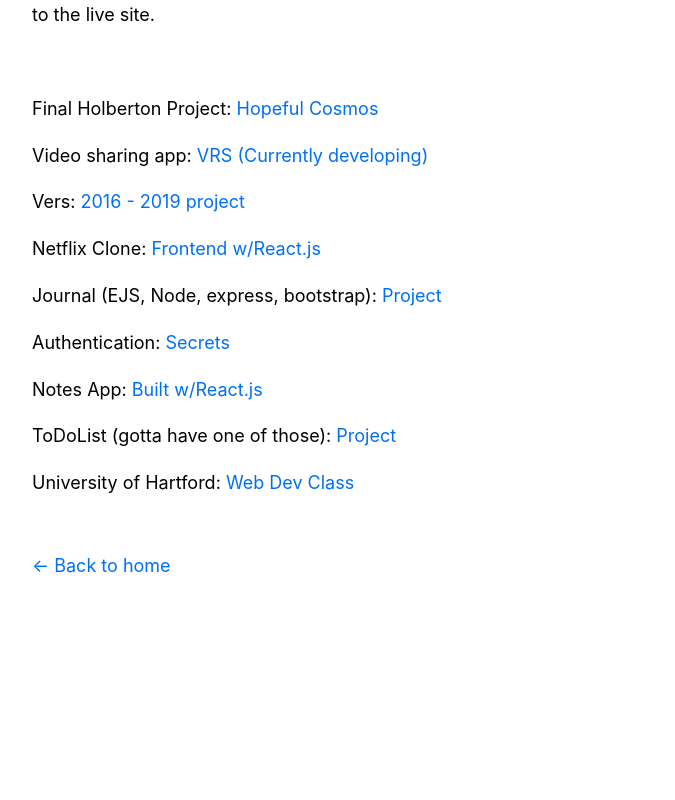
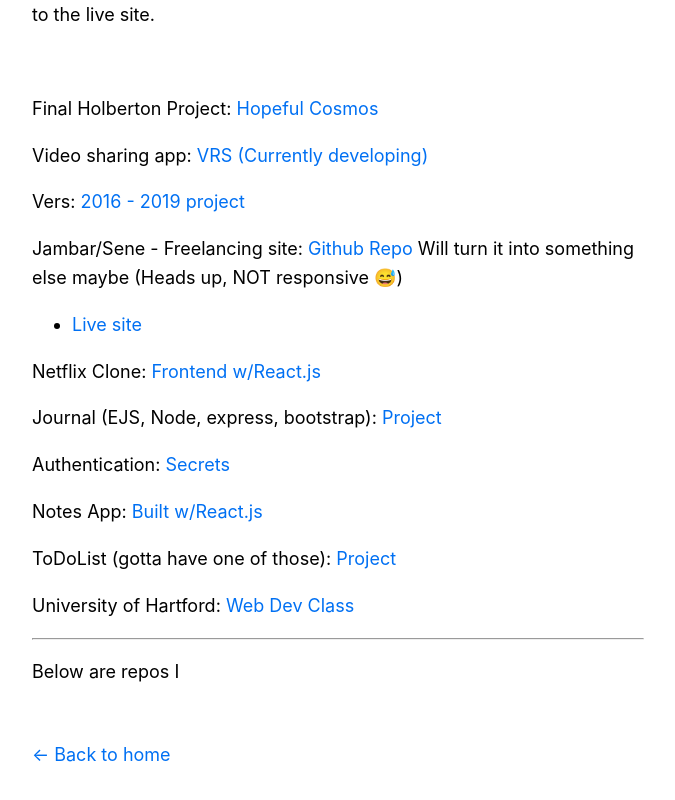
Before and after one commit to SeckMohameth/mohamethseck.com, a Next.js app: page /projects/first-post in a window 1280 px wide. Shown: the part 398-1198 px from the top of the page, without its empty margins (302-977 px from the left). Before the commit the page ends 1087 px from the top, so only its background shows below. Built offline with nearby package versions, Linux system fonts and the light colour scheme.

Commit message:
adding jambar

```diff
--- a/pages/projects/first-post.js
+++ b/pages/projects/first-post.js
@@ -16,6 +16,11 @@ export default function FirstPost() {
             <p>Video sharing app:  <a href="https://github.com/SeckMohameth/VRS-2020" target="_blank">VRS (Currently developing)</a></p>
             <p>Vers: <a href="https://github.com/SeckMohameth/Vers-2016-2019" target="_blank">2016 - 2019 project</a></p>
 
+            <p>Jambar/Sene - Freelancing site: <a href="https://github.com/SeckMohameth/Sene" target="_blank">Github Repo</a> Will turn it into something else maybe (Heads up, NOT responsive 😅)</p>
+            <ul>
+                <li><a href="https://jambar.vercel.app/">Live site</a></li>
+            </ul>
+
             <p>Netflix Clone: <a href="https://github.com/SeckMohameth/netflix-clone-React-Frontend" target="_blank">Frontend w/React.js</a></p>
             <p>Journal (EJS, Node, express, bootstrap): <a href="https://github.com/SeckMohameth/Journal" target="_blank">Project</a></p>
             <p>Authentication: <a href="https://github.com/SeckMohameth/Authentication-Secrets" target="_blank">Secrets</a></p>
@@ -24,6 +29,8 @@ export default function FirstPost() {
             <p>ToDoList (gotta have one of those): <a href="https://github.com/SeckMohameth/ToDoList" target="_blank">Project</a></p>
             <p>University of Hartford: <a href="https://github.com/SeckMohameth/UHart-Web-Dev-Portfolio" target="_blank">Web Dev Class</a></p>
 
+            <hr />
+            <p>Below are repos I</p>
 
     </Layout>
     </>
```
